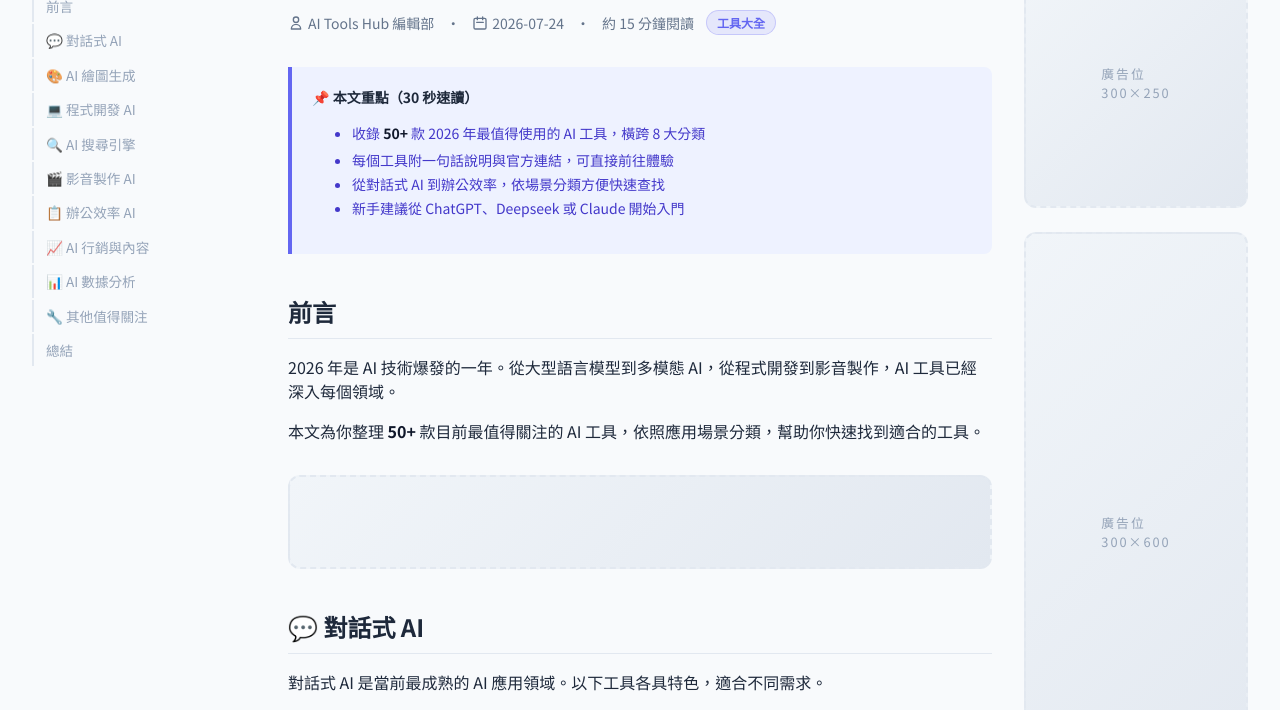
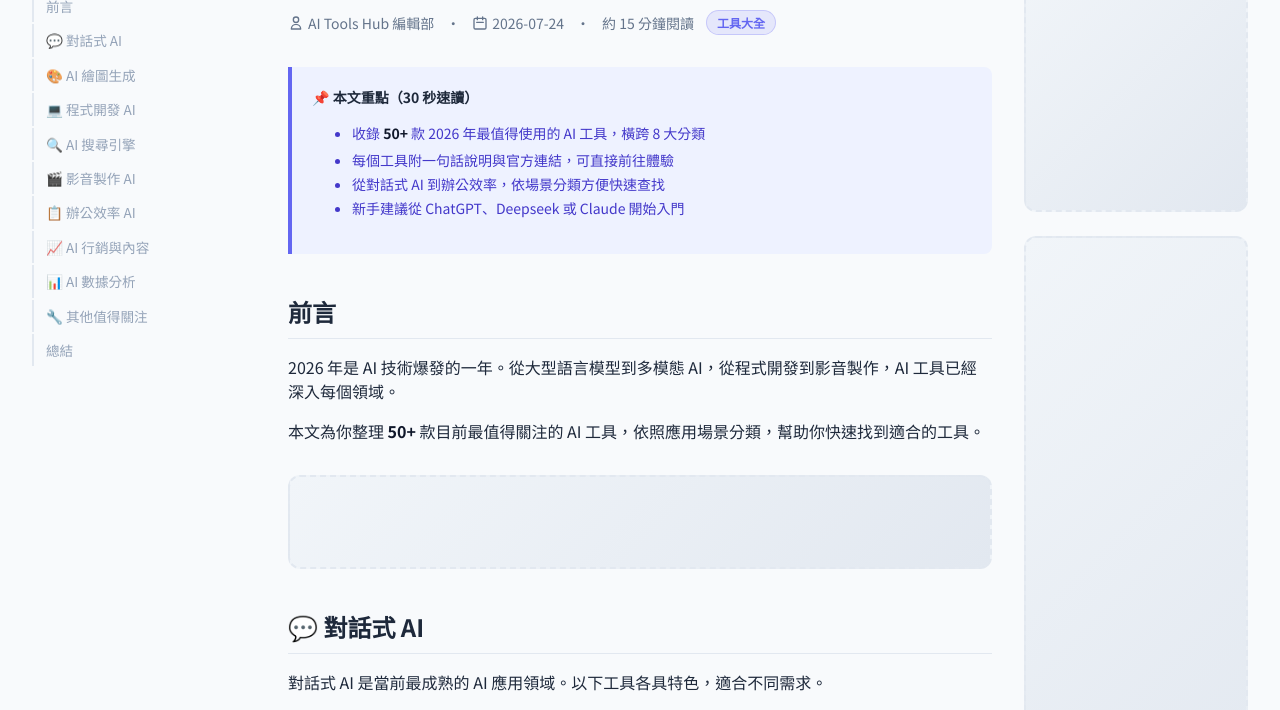
Before and after one commit to ericyau028/ai-tools, a plain HTML site: page articles/ai-tools-list.html in a window 1280 px wide. Shown: the part 183-893 px from the top of the page. Drawn offline with nearby package versions, Linux system fonts and the light colour scheme.

Commit message:
Replace all ad placeholders

```diff
--- a/articles/ai-tools-list.html
+++ b/articles/ai-tools-list.html
@@ -674,8 +674,26 @@
 
     <aside class="hidden xl:block w-56 flex-shrink-0">
       <div class="sticky top-24 flex flex-col gap-6">
-        <div class="ad-slot" style="min-height:250px;">廣告位<br>300×250</div>
-        <div class="ad-slot" style="min-height:600px;">廣告位<br>300×600</div>
+        <div class="ad-slot" style="min-height:250px;">
+<!-- sidebar_rect -->
+<ins class="adsbygoogle"
+     style="display:inline-block;width:300px;height:250px"
+     data-ad-client="ca-pub-4900630860092971"
+     data-ad-slot="2122827923"></ins>
+<script>
+     (adsbygoogle = window.adsbygoogle || []).push({});
+</script>
+</div>
+        <div class="ad-slot" style="min-height:600px;">
+<!-- sidebar_wide -->
+<ins class="adsbygoogle"
+     style="display:inline-block;width:300px;height:600px"
+     data-ad-client="ca-pub-4900630860092971"
+     data-ad-slot="7565057991"></ins>
+<script>
+     (adsbygoogle = window.adsbygoogle || []).push({});
+</script>
+</div>
       </div>
     </aside>
 
```
Also changed, not shown: articles/chatgpt-guide.html (+20 -2 lines), articles/claude-guide.html (+20 -2 lines), articles/cursor-guide.html (+20 -2 lines), articles/deepseek-guide.html (+20 -2 lines), articles/midjourney-guide.html (+20 -2 lines), articles/perplexity-guide.html (+20 -2 lines), index.html (+20 -2 lines).
